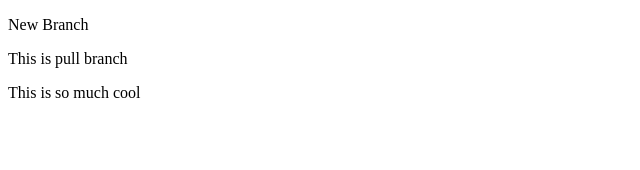
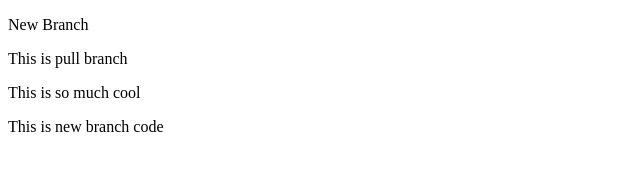
Before and after one commit to saurabhraut1212/github-practice, a plain HTML site: page page.html in a window 1280 px wide. Shown: the whole page, without its empty margins (0-640 px from the left). Drawn offline with Linux system fonts and the light colour scheme.

Commit message:
newBranch is modified

```diff
--- a/page.html
+++ b/page.html
@@ -10,6 +10,7 @@
 			<p>New Branch</p>
 			<p>This is pull branch</p>
 			<p>This is so much cool</p>
+			<p>This is new branch code</p>
 		</div>
 	</body>
 </html>
```
